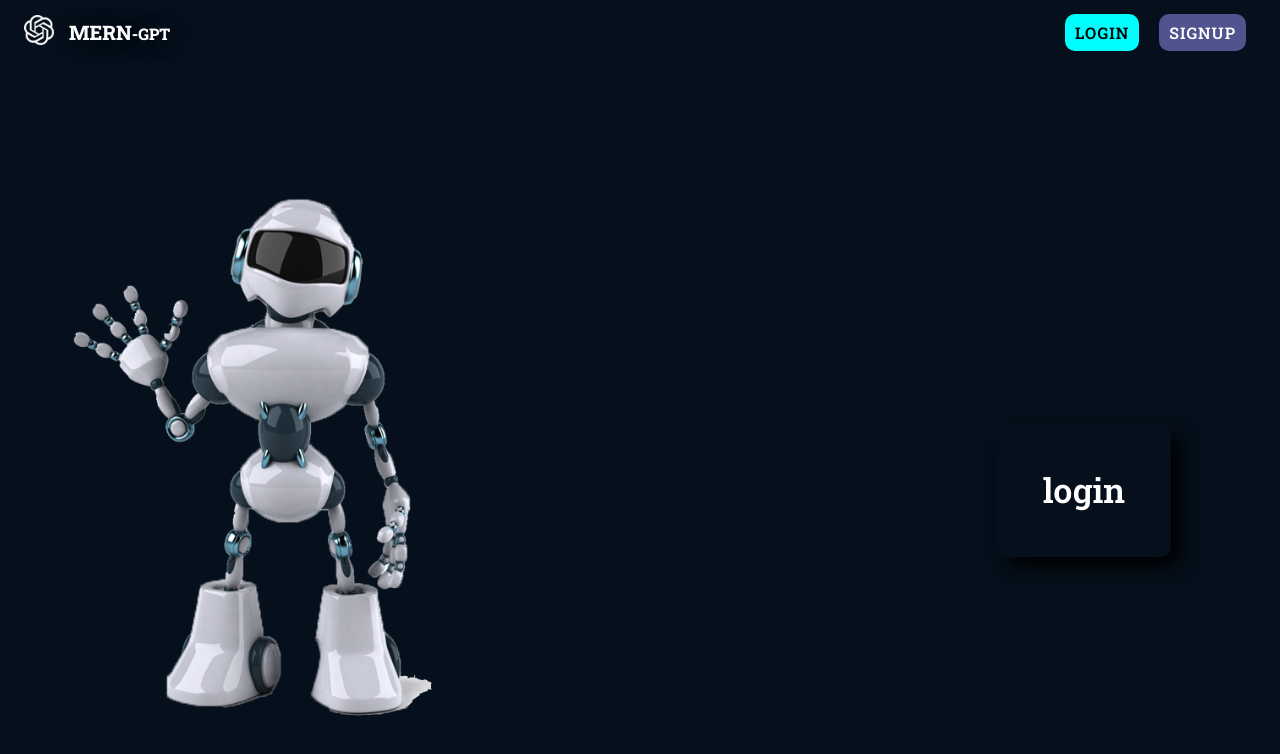
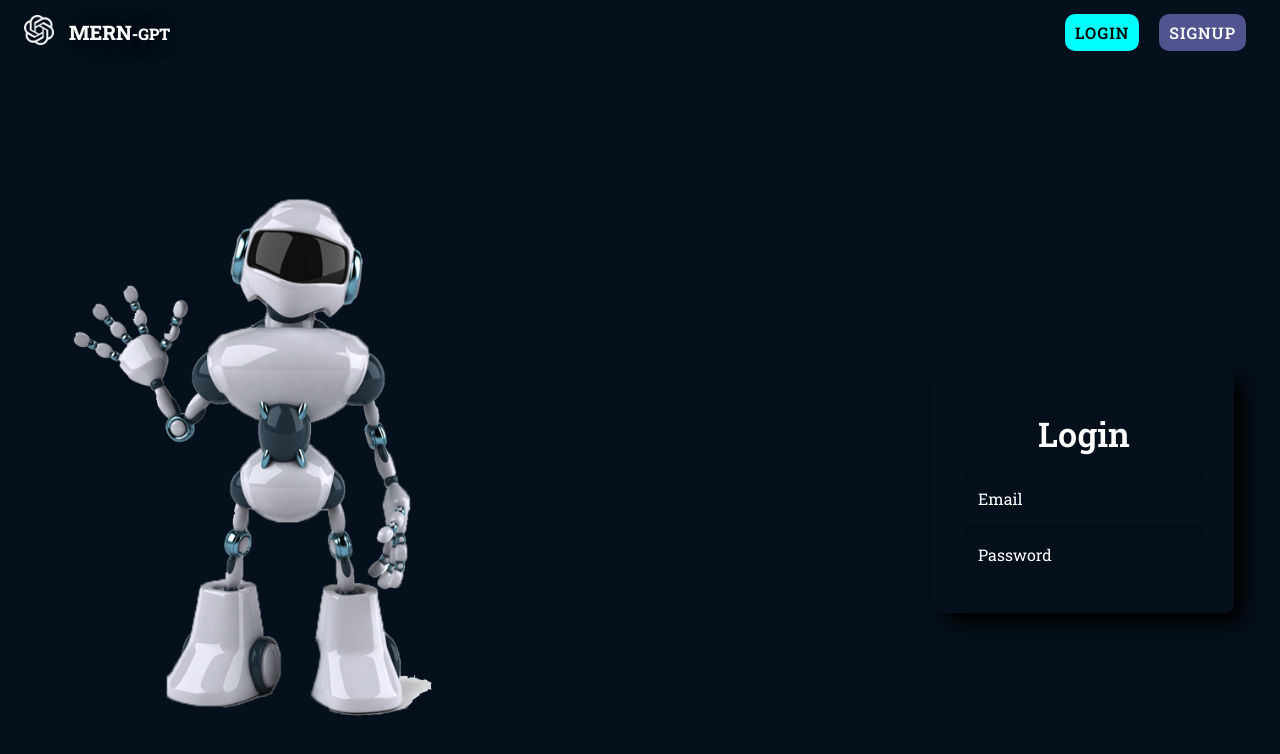
Before and after one commit to robertpilczuk/mern_ai_chatbot, a React (Vite) app in the folder frontend/: page /login in a window 1280 px wide. Shown: the top 754 px of the page. Built offline with nearby package versions, Linux system fonts and the light colour scheme.

Commit message:
change in .gitignore
add TextField from MUI5 to have LoginForm complete

```diff
--- /dev/null
+++ b/frontend/src/components/shared/CustomizedInput.tsx
@@ -0,0 +1,16 @@
+import React from 'react'
+import { TextField } from '@mui/material';
+
+
+type Props = {
+    name: string
+    type: string
+    label: string
+};
+
+const CustomizedInput = (props: Props) => {
+    return <TextField name={props.name} label={props.label} type={props.type} />
+};
+
+
+export default CustomizedInput
--- a/frontend/src/pages/Login.tsx
+++ b/frontend/src/pages/Login.tsx
@@ -1,5 +1,6 @@
 import { Box, Typography } from "@mui/material";
 import React from "react";
+import CustomizedInput from "../components/shared/CustomizedInput";
 
 const Login = () => {
     return <Box width={'100%'} height={'100%'} display="flex" flex={1}>
@@ -33,8 +34,10 @@
                     }}
                 >
                     <Typography variant="h4" textAlign="center" padding={2} fontWeight={600} >
-                        login
+                        Login
                     </Typography>
+                    <CustomizedInput type="email" name="email" label="Email"/>
+                    <CustomizedInput type="password" name="password" label="Password" />
                 </Box>
             </form>
         </Box>
```
Also changed, not shown: frontend/src/components/shared/CustomizedIput.tsx (deleted).
